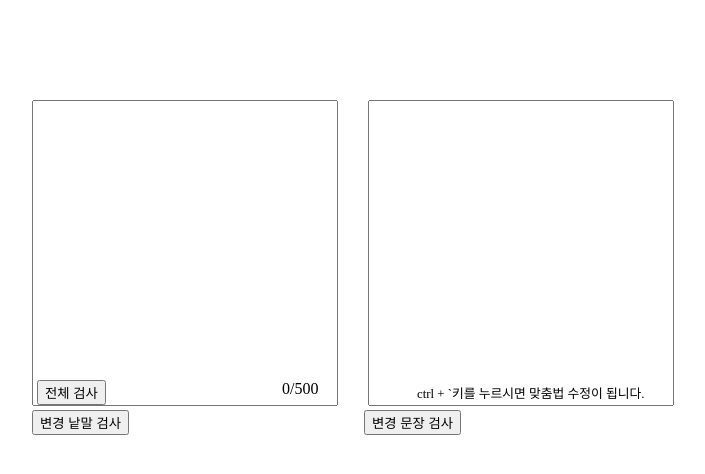
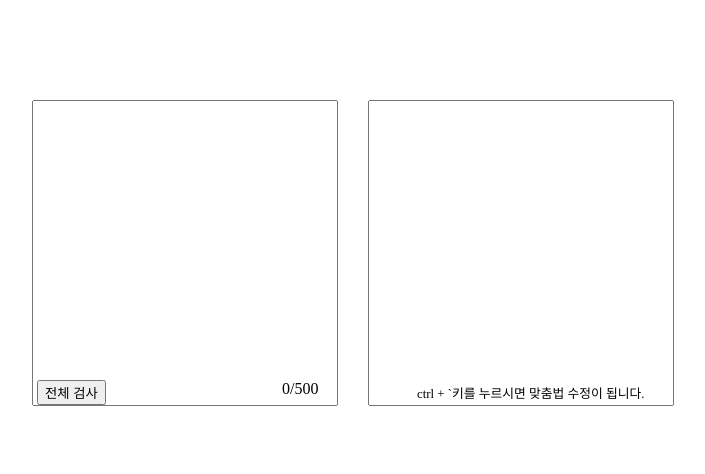
Before and after one commit to shlee0114/spellChecker, a React (Create React App) app in the folder frontend/grammar-check/: page / in a window 1280 px wide. Shown: the top 474 px of the page, without its empty margins (68-773 px from the left). Built offline with nearby package versions, Linux system fonts and the light colour scheme; no server answers.

Commit message:
Style : 사용하지 않는 코드 제거

```diff
--- a/frontend/grammar-check/src/pages/Main.js
+++ b/frontend/grammar-check/src/pages/Main.js
@@ -123,10 +123,6 @@ export default function Main (){
                     </textarea>
                 </div>
             </section>
-            <section className="searchHistory">
-                <button className="checkWord">변경 낱말 검사</button>
-                <button className="checkSentence">변경 문장 검사</button>
-            </section>
         </article>
     )
 }
```
